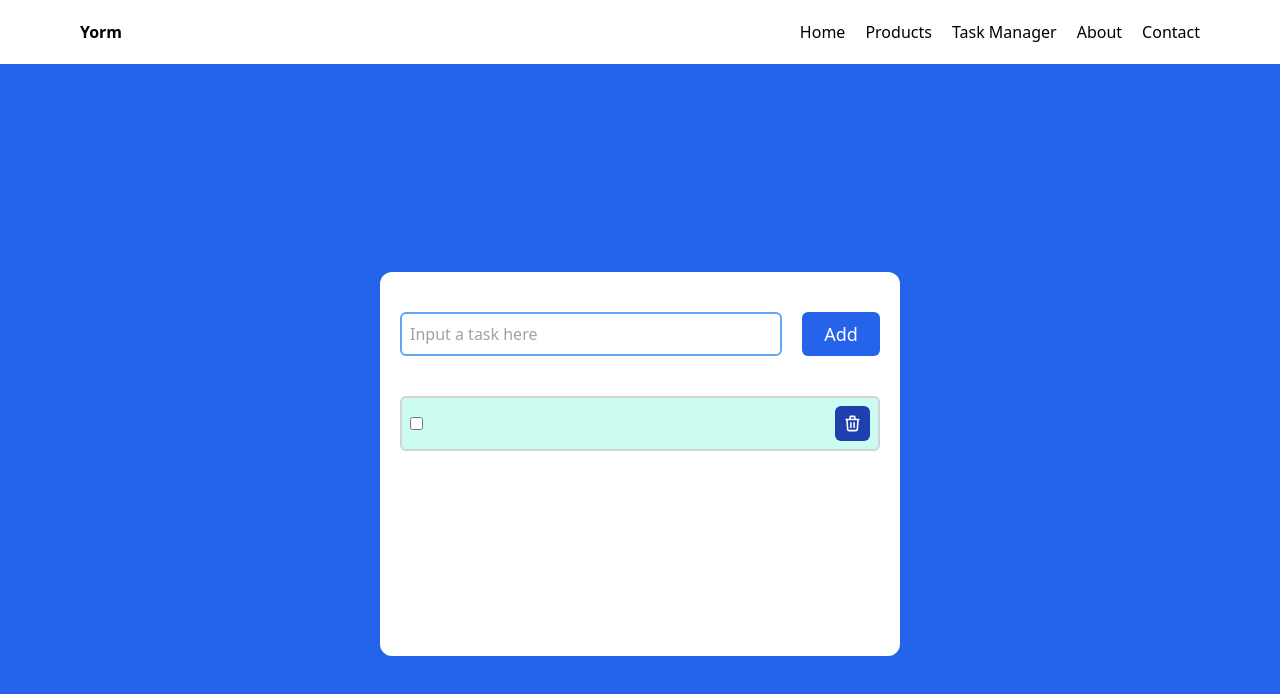
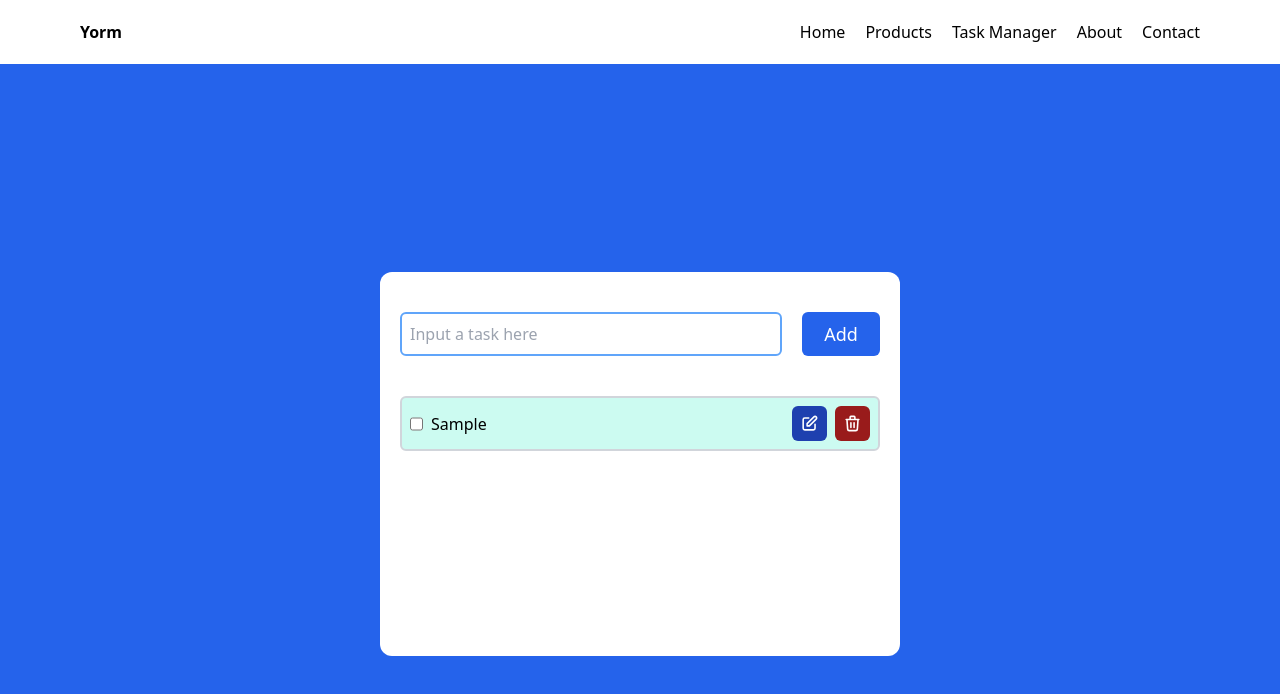
Before and after one commit to DesmondAgbesi/codealong1, a React (Create React App) app: page /task-manager in a window 1280 px wide. Both pictures are taken after typing "Sample" into the empty fields and a click on the button "Add". Shown: the top 694 px of the page. Built offline with nearby package versions, Linux system fonts and the light colour scheme.

Commit message:
State  management 3

```diff
--- a/src/components/TaskItem.jsx
+++ b/src/components/TaskItem.jsx
@@ -1,16 +1,21 @@
 // import React, {useState} from "react";
-import {TrashIcon}  from '@heroicons/react/outline';
+import {TrashIcon, PencilAltIcon}  from '@heroicons/react/outline';
 
-function TaskItem({task, handleDelete}) {
+function TaskItem({task, handleDelete, handleCompleted, handleEdit}) {
   return(
     <div className="flex items-center justify-between bg-teal-100 p-2 border-2 rounded-md border-gray-300">
       <div className="flex space-x-2">
-        <input type="checkbox" checked={task.completed} onChange={() => {}}/>
+        <input type="checkbox" checked={task.handleCompleted} onChange={() => handleCompleted(task.id)}/>
         <div className="flex-1">{task.text}</div>
       </div>
-      <button className="bg-blue-800 p-2 rounded-md" onClick={() => handleDelete(task.id)}>
-         <TrashIcon height={19} color="white"  />
-      </button>
+      <div className='space-x-2'>
+        <button className="bg-blue-800 p-2 rounded-md" onClick={() => handleEdit(task.id)}>
+          <PencilAltIcon height={19} color="white"  />
+        </button>
+        <button className="bg-red-800 p-2 rounded-md" onClick={() => handleDelete(task.id)}>
+          <TrashIcon height={19} color="white"  />
+        </button>
+      </div>
     </div>
   );
 }
--- a/src/hooks/useLocalStorage.js
+++ b/src/hooks/useLocalStorage.js
@@ -7,10 +7,7 @@
     return JSON.parse(result);
   });
 
- const setValue = (value) => {
-  const newData = [value, ...data];
-  setData(newData)
- };
+ const setValue = (value) => setData(value);
 
  useEffect(() => {
   localStorage.setItem(key, JSON.stringify(data))
--- a/src/pages/TaskManager.jsx
+++ b/src/pages/TaskManager.jsx
@@ -24,7 +24,7 @@
     const newTask ={
       id: uuid(),
       text: input,
-      completed: true,
+      completed: false,
     };
 
     setValue([newTask, ...tasks]);
@@ -35,6 +35,29 @@
     const newTasks = tasks.filter((task) => task.id !==id);
     setValue(newTasks);
   };
+
+  const handleEdit = (id) => {
+    const newTasks = tasks.filter((task) =>{
+      if(task.id === id){
+        setInput(task.text);
+        return false
+      }
+        return task;
+    });
+    setValue(newTasks)
+  }
+
+  const handleCompleted = (id) => {
+  const newTasks = tasks.map((task) => {
+    if (task.id === id){
+      return{
+        ...task,
+        completed: !task.completed,
+      }
+    }
+    return newTasks;
+  });
+  }
 
     useEffect(() =>{
       localStorage.setItem("tasks", JSON.stringify(tasks));
@@ -50,7 +73,7 @@
         <div className="space-y-2 overflow-y-auto h-56">
           {
             tasks.map((task) => (
-          <TaskItem key={task.id} task={task} handleDelete={handleDelete} />
+          <TaskItem key={task.id} task={task} handleDelete={handleDelete} handleCompleted={handleCompleted} handleEdit={handleEdit}/>
             ))
           }
         </div>
```
